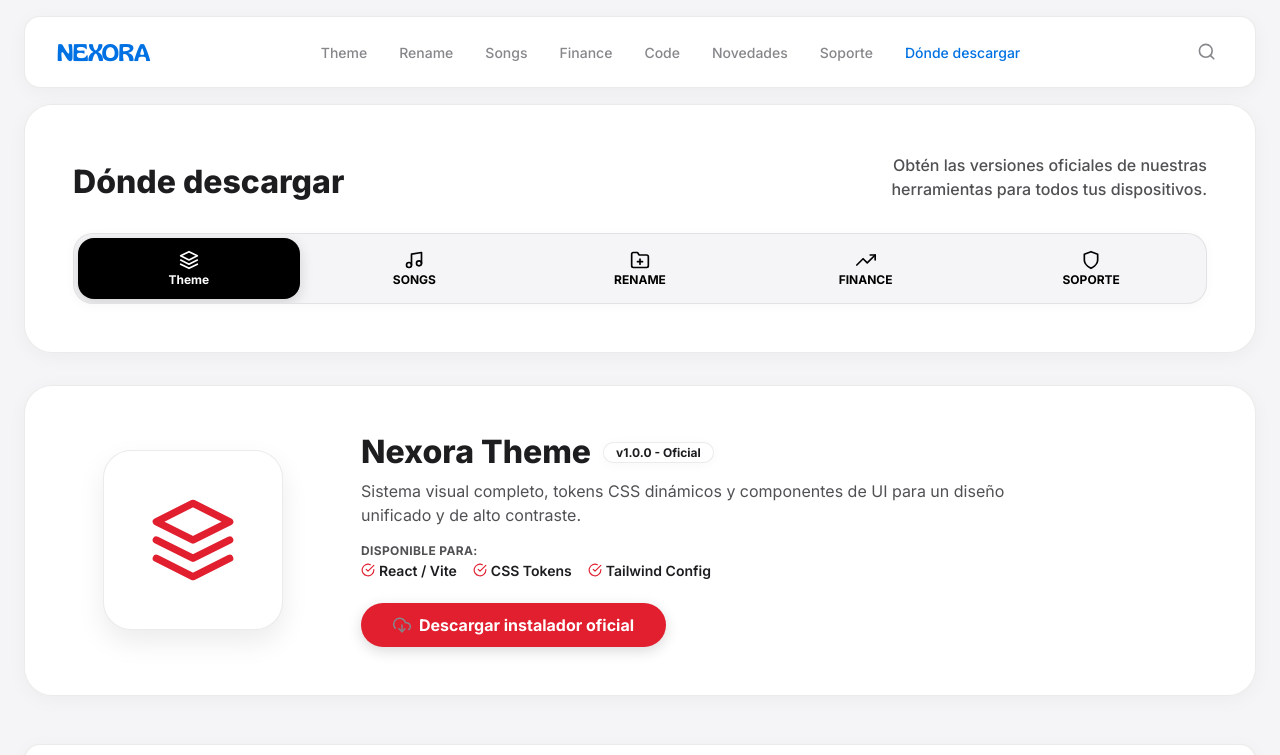
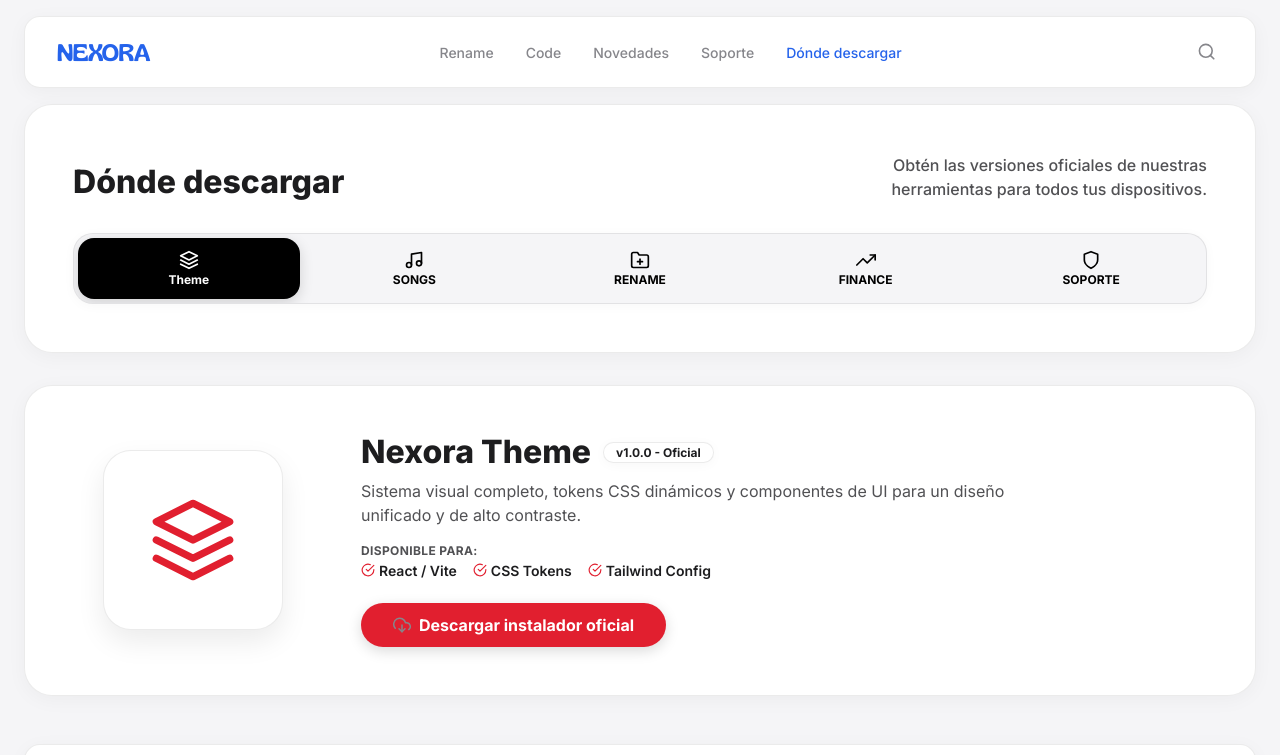
Before and after one commit to SaarmyxCode/NexoraWeb, a React (Vite) app: page /descargar in a window 1280 px wide. Shown: the top 755 px of the page. Built offline with nearby package versions, Linux system fonts and the light colour scheme; a web font is replaced by a local one.

Commit message:
feat: Update product configurations to use CSS variables for accent colors; disable Finance, Songs, and Theme products for improved management

```diff
--- a/src/data/changelog.json
+++ b/src/data/changelog.json
@@ -3,7 +3,7 @@
     "title": "Nexora Theme",
     "version": "v1.0.1",
     "date": "Actualizado el 6 de agosto de 2026",
-    "badgeColor": "#E11F2F",
+    "badgeColor": "var(--color-theme-accent)",
     "icon": "FiLayers",
     "text": "Lanzamiento de la nueva paleta de Design Tokens unificada. Se redujo a cero la latencia de renderizado en componentes con alto contraste y se añadió integración directa con fuentes tipográficas Gliker e Inter.",
     "subtext": "Soporte completo para temas oscuros adaptativos y microinteracciones fluidas.",
@@ -17,7 +17,7 @@
     "title": "Nexora Rename",
     "version": "v1.0.0",
     "date": "Actualizado el 6 de agosto de 2026",
-    "badgeColor": "#EAB308",
+    "badgeColor": "var(--color-rename-accent)",
     "icon": "FiFolderPlus",
     "text": "Lanzamiento oficial del motor multihilo local para procesamiento y renombrado masivo de archivos. Diseñado para organizar miles de documentos en lote sin sobrecargar el procesador.",
     "subtext": "Lectura instantánea de metadatos EXIF e ID3 para creación de reglas avanzadas.",
--- a/src/data/products.json
+++ b/src/data/products.json
@@ -4,7 +4,7 @@
     "name": "Nexora Theme",
     "shortName": "Theme",
     "route": "/theme",
-    "accentColor": "#E11F2F",
+    "accentColor": "var(--color-theme-accent)",
     "mode": "dark",
     "description": "Sistema visual completo, tokens CSS dinámicos y componentes de UI para un diseño unificado y de alto contraste.",
     "mockup": "/mockups/NexoraTheme.png",
@@ -13,19 +13,19 @@
       {
         "id": "theme-hl-1",
         "title": "MODO OSCURO Y MODO CLARO PURO",
-        "titleColor": "#E11F2F",
+        "titleColor": "var(--color-theme-accent)",
         "imageSrc": "/mockups/NexoraTheme.png"
       },
       {
         "id": "theme-hl-2",
         "title": "VARIABLES INSTITUCIONALES NEXORA",
-        "titleColor": "#E11F2F",
+        "titleColor": "var(--color-theme-accent)",
         "imageSrc": "/mockups/NexoraTheme.png"
       },
       {
         "id": "theme-hl-3",
         "title": "GLIKER + INTER EN SINTONÍA",
-        "titleColor": "#E11F2F",
+        "titleColor": "var(--color-theme-accent)",
         "imageSrc": "/mockups/NexoraTheme.png"
       }
     ],
@@ -55,7 +55,7 @@
     "name": "Nexora Rename",
     "shortName": "RENAME",
     "route": "/rename",
-    "accentColor": "#EAB308",
+    "accentColor": "var(--color-rename-accent)",
     "mode": "dark",
     "description": "Organiza grandes volúmenes de archivos, fotos y documentos al instante con reglas compuestas y motor multihilo.",
     "mockup": "/mockups/NexoraRename.png",
@@ -64,19 +64,19 @@
       {
         "id": "rename-hl-1",
         "title": "RENOMBRADO MASIVO EN SEGUNDOS",
-        "titleColor": "#EAB308",
+        "titleColor": "var(--color-rename-accent)",
         "imageSrc": "/mockups/NexoraRename.png"
       },
       {
         "id": "rename-hl-2",
         "title": "REGLAS Y PATRONES PERSONALIZADOS",
-        "titleColor": "#EAB308",
+        "titleColor": "var(--color-rename-accent)",
         "imageSrc": "/mockups/NexoraRename.png"
       },
       {
         "id": "rename-hl-3",
         "title": "PREVISUALIZACIÓN EN TIEMPO REAL",
-        "titleColor": "#EAB308",
+        "titleColor": "var(--color-rename-accent)",
         "imageSrc": "/mockups/NexoraRename.png"
       }
     ],
@@ -106,7 +106,7 @@
     "name": "Nexora Songs",
     "shortName": "SONGS",
     "route": "/songs",
-    "accentColor": "#EC4899",
+    "accentColor": "var(--color-songs-accent)",
     "mode": "light",
     "description": "Gestión, etiquetado ID3 y organización avanzada de librerías de audio y listas de reproducción.",
     "mockup": "/mockups/NexoraSongs.png",
@@ -115,19 +115,19 @@
       {
         "id": "songs-hl-1",
         "title": "REPRODUCCIÓN Y MOTOR AUDIO LOSSLESS",
-        "titleColor": "#EC4899",
+        "titleColor": "var(--color-songs-accent)",
         "imageSrc": "/mockups/NexoraSongs.png"
       },
       {
         "id": "songs-hl-2",
         "title": "ORGANIZACIÓN DE METADATOS ID3 V2.4",
-        "titleColor": "#EC4899",
+        "titleColor": "var(--color-songs-accent)",
         "imageSrc": "/mockups/NexoraSongs.png"
       },
       {
         "id": "songs-hl-3",
         "title": "CATÁLOGOS Y PLAYLISTS DINÁMICAS",
-        "titleColor": "#EC4899",
+        "titleColor": "var(--color-songs-accent)",
         "imageSrc": "/mockups/NexoraSongs.png"
       }
     ],
@@ -157,7 +157,7 @@
     "name": "Nexora Finance",
     "shortName": "FINANCE",
     "route": "/finance",
-    "accentColor": "#10B981",
+    "accentColor": "var(--color-finance-accent)",
     "mode": "dark",
     "description": "Visualiza el estado de tus finanzas en una sola pantalla. Diseñado para simplificar presupuestos y proyecciones.",
     "mockup": "/mockups/NexoraFinance.png",
@@ -166,19 +166,19 @@
       {
         "id": "finance-hl-1",
         "title": "CONTROL INTEGRAL DE INGRESOS Y GASTOS",
-        "titleColor": "#10B981",
+        "titleColor": "var(--color-finance-accent)",
         "imageSrc": "/mockups/NexoraFinance.png"
       },
       {
         "id": "finance-hl-2",
         "title": "REPORTES Y GRÁFICAS EN TIEMPO REAL",
-        "titleColor": "#10B981",
+        "titleColor": "var(--color-finance-accent)",
         "imageSrc": "/mockups/NexoraFinance.png"
       },
       {
         "id": "finance-hl-3",
         "title": "PROYECCIONES Y METAS DE AHORRO",
-        "titleColor": "#10B981",
+        "titleColor": "var(--color-finance-accent)",
         "imageSrc": "/mockups/NexoraFinance.png"
       }
     ],
--- a/src/data/products/code.json
+++ b/src/data/products/code.json
@@ -4,7 +4,7 @@
   "name": "Nexora Code",
   "shortName": "Code",
   "route": "/code",
-  "accentColor": "#0071E3",
+  "accentColor": "var(--color-code-accent)",
   "mode": "dark",
   "description": "Entorno de edición y ejecución ligera de código con integración nativa para Design Tokens, autocompletado inteligente y preview instantáneo.",
   "mockup": "/mockups/NexoraCode.png",
@@ -13,19 +13,19 @@
     {
       "id": "code-hl-1",
       "title": "EDITOR ULTRA LIGERO Y ZERO-LATENCY",
-      "titleColor": "#0071E3",
+      "titleColor": "var(--color-code-accent)",
       "imageSrc": "/mockups/NexoraCode.png"
     },
     {
       "id": "code-hl-2",
       "title": "INTEGRACIÓN DIRECTA CON DESIGN TOKENS",
-      "titleColor": "#0071E3",
+      "titleColor": "var(--color-code-accent)",
       "imageSrc": "/mockups/NexoraCode.png"
     },
     {
       "id": "code-hl-3",
       "title": "PREVISUALIZACIÓN Y COMPILACIÓN LOCAL",
-      "titleColor": "#0071E3",
+      "titleColor": "var(--color-code-accent)",
       "imageSrc": "/mockups/NexoraCode.png"
     }
   ],
--- a/src/data/products/finance.json
+++ b/src/data/products/finance.json
@@ -1,10 +1,10 @@
 {
   "id": "finance",
-  "enabled": true,
+  "enabled": false,
   "name": "Nexora Finance",
   "shortName": "Finance",
   "route": "/finance",
-  "accentColor": "#10B981",
+  "accentColor": "var(--color-finance-accent)",
   "mode": "dark",
   "description": "Visualiza el estado de tus finanzas en una sola pantalla. Diseñado para simplificar presupuestos y proyecciones.",
   "mockup": "/mockups/NexoraFinance.png",
@@ -13,19 +13,19 @@
     {
       "id": "finance-hl-1",
       "title": "CONTROL INTEGRAL DE INGRESOS Y GASTOS",
-      "titleColor": "#10B981",
+      "titleColor": "var(--color-finance-accent)",
       "imageSrc": "/mockups/NexoraFinance.png"
     },
     {
       "id": "finance-hl-2",
       "title": "REPORTES Y GRÁFICAS EN TIEMPO REAL",
-      "titleColor": "#10B981",
+      "titleColor": "var(--color-finance-accent)",
       "imageSrc": "/mockups/NexoraFinance.png"
     },
     {
       "id": "finance-hl-3",
       "title": "PROYECCIONES Y METAS DE AHORRO",
-      "titleColor": "#10B981",
+      "titleColor": "var(--color-finance-accent)",
       "imageSrc": "/mockups/NexoraFinance.png"
     }
   ],
--- a/src/data/products/rename.json
+++ b/src/data/products/rename.json
@@ -4,7 +4,7 @@
   "name": "Nexora Rename",
   "shortName": "Rename",
   "route": "/rename",
-  "accentColor": "#EAB308",
+  "accentColor": "var(--color-rename-accent)",
   "mode": "dark",
   "description": "Organiza grandes volúmenes de archivos, fotos y documentos al instante con reglas compuestas y motor multihilo.",
   "mockup": "/mockups/NexoraRename.png",
@@ -13,19 +13,19 @@
     {
       "id": "rename-hl-1",
       "title": "RENOMBRADO MASIVO EN SEGUNDOS",
-      "titleColor": "#EAB308",
+      "titleColor": "var(--color-rename-accent)",
       "imageSrc": "/mockups/NexoraRename.png"
     },
     {
       "id": "rename-hl-2",
       "title": "REGLAS Y PATRONES PERSONALIZADOS",
-      "titleColor": "#EAB308",
+      "titleColor": "var(--color-rename-accent)",
       "imageSrc": "/mockups/NexoraRename.png"
     },
     {
       "id": "rename-hl-3",
       "title": "PREVISUALIZACIÓN EN TIEMPO REAL",
-      "titleColor": "#EAB308",
+      "titleColor": "var(--color-rename-accent)",
       "imageSrc": "/mockups/NexoraRename.png"
     }
   ],
--- a/src/data/products/songs.json
+++ b/src/data/products/songs.json
@@ -1,10 +1,10 @@
 {
   "id": "songs",
-  "enabled": true,
+  "enabled": false,
   "name": "Nexora Songs",
   "shortName": "Songs",
   "route": "/songs",
-  "accentColor": "#EC4899",
+  "accentColor": "var(--color-songs-accent)",
   "mode": "light",
   "description": "Gestión, etiquetado ID3 y organización avanzada de librerías de audio y listas de reproducción.",
   "mockup": "/mockups/NexoraSongs.png",
@@ -13,19 +13,19 @@
     {
       "id": "songs-hl-1",
       "title": "REPRODUCCIÓN Y MOTOR AUDIO LOSSLESS",
-      "titleColor": "#EC4899",
+      "titleColor": "var(--color-songs-accent)",
       "imageSrc": "/mockups/NexoraSongs.png"
     },
     {
       "id": "songs-hl-2",
       "title": "ORGANIZACIÓN DE METADATOS ID3 V2.4",
-      "titleColor": "#EC4899",
+      "titleColor": "var(--color-songs-accent)",
       "imageSrc": "/mockups/NexoraSongs.png"
     },
     {
       "id": "songs-hl-3",
       "title": "CATÁLOGOS Y PLAYLISTS DINÁMICAS",
-      "titleColor": "#EC4899",
+      "titleColor": "var(--color-songs-accent)",
       "imageSrc": "/mockups/NexoraSongs.png"
     }
   ],
--- a/src/data/products/theme.json
+++ b/src/data/products/theme.json
@@ -1,10 +1,10 @@
 {
   "id": "theme",
-  "enabled": true,
+  "enabled": false,
   "name": "Nexora Theme",
   "shortName": "Theme",
   "route": "/theme",
-  "accentColor": "#E11F2F",
+  "accentColor": "var(--color-theme-accent)",
   "mode": "dark",
   "description": "Sistema visual completo, tokens CSS dinámicos y componentes de UI para un diseño unificado y de alto contraste.",
   "mockup": "/mockups/NexoraTheme.png",
@@ -13,19 +13,19 @@
     {
       "id": "theme-hl-1",
       "title": "MODO OSCURO Y MODO CLARO PURO",
-      "titleColor": "#E11F2F",
+      "titleColor": "var(--color-theme-accent)",
       "imageSrc": "/mockups/NexoraTheme.png"
     },
     {
       "id": "theme-hl-2",
       "title": "VARIABLES INSTITUCIONALES NEXORA",
-      "titleColor": "#E11F2F",
+      "titleColor": "var(--color-theme-accent)",
       "imageSrc": "/mockups/NexoraTheme.png"
     },
     {
       "id": "theme-hl-3",
       "title": "GLIKER + INTER EN SINTONÍA",
-      "titleColor": "#E11F2F",
+      "titleColor": "var(--color-theme-accent)",
       "imageSrc": "/mockups/NexoraTheme.png"
     }
   ],
--- a/src/data/siteConfig.json
+++ b/src/data/siteConfig.json
@@ -2,13 +2,18 @@
   "siteName": "NEXORA",
   "header": {
     "navLinks": [
-      { "id": "changelog", "label": "Novedades", "to": "/changelog", "accentColor": "#E11F2F" },
+      {
+        "id": "changelog",
+        "label": "Novedades",
+        "to": "/changelog",
+        "accentColor": "var(--color-theme-accent)"
+      },
       { "id": "soporte", "label": "Soporte", "to": "/soporte", "accentColor": "#8B5CF6" },
       {
         "id": "descargar",
         "label": "Dónde descargar",
         "to": "/descargar",
-        "accentColor": "#0071E3"
+        "accentColor": "var(--color-code-accent)"
       }
     ]
   },
--- a/src/styles/tokens.css
+++ b/src/styles/tokens.css
@@ -2,9 +2,7 @@
    NEXORA LABS - DESIGN SYSTEM TOKENS
    ========================================================================== */
 
-/* --------------------------------------------------------------------------
-   1. TOKENS ESTÁTICOS (Constantes que no cambian con el tema)
-   -------------------------------------------------------------------------- */
+/* TOKENS ESTÁTICOS (Constantes que no cambian con el tema) */
 :root {
   /* Marca e Identidad Base */
   --color-primary: #e11f2f;
@@ -32,6 +30,22 @@
   --color-black-20: rgba(0, 0, 0, 0.2);
   --color-black-10: rgba(0, 0, 0, 0.1);
   --color-black-05: rgba(0, 0, 0, 0.05);
+
+  /* Acentos */
+  --color-theme-accent: var(--color-primary);
+  --color-rename-accent: #eab308;
+  --color-songs-accent: #db2777;
+  --color-finance-accent: #10b981;
+  --color-code-accent: #2563eb;
+  --color-browser-accent: #0ea5e9;
+  --color-share-accent: #a855f7;
+  --color-cloud-accent: #14b8a6;
+  --color-mail-accent: #f97316;
+  --color-photos-accent: #f43f5e;
+  --color-calendar-accent: #ef4444;
+  --color-closet-accent: #8b5cf6;
+  --color-bank-accent: #047857;
+  --color-os-accent: #111827;
 
   /* Tipografía */
   --font-family-base: 'Inter', system-ui, -apple-system, BlinkMacSystemFont, sans-serif;
@@ -101,9 +115,7 @@
   --app-icon-size-mobile: 4.2rem;
 }
 
-/* --------------------------------------------------------------------------
-   2. TOKENS SEMÁNTICOS (Modo Claro / Default)
-   -------------------------------------------------------------------------- */
+/* TOKENS SEMÁNTICOS (Modo Claro / Default) */
 :root,
 body,
 body[data-theme='light'] {
@@ -132,9 +144,7 @@ body[data-theme='light'] {
   --shadow-surface: 0 4px 20px rgba(0, 0, 0, 0.04);
 }
 
-/* --------------------------------------------------------------------------
-   3. TOKENS SEMÁNTICOS (Modo Oscuro)
-   -------------------------------------------------------------------------- */
+/* TOKENS SEMÁNTICOS (Modo Oscuro) */
 body[data-theme='dark'] {
   /* Fondos y Superficies */
   --color-bg-app: #0a0a0c;
```
Also changed, not shown: src/data/betas.json (+8 -3 lines), src/data/index.js (+4 -29 lines).
